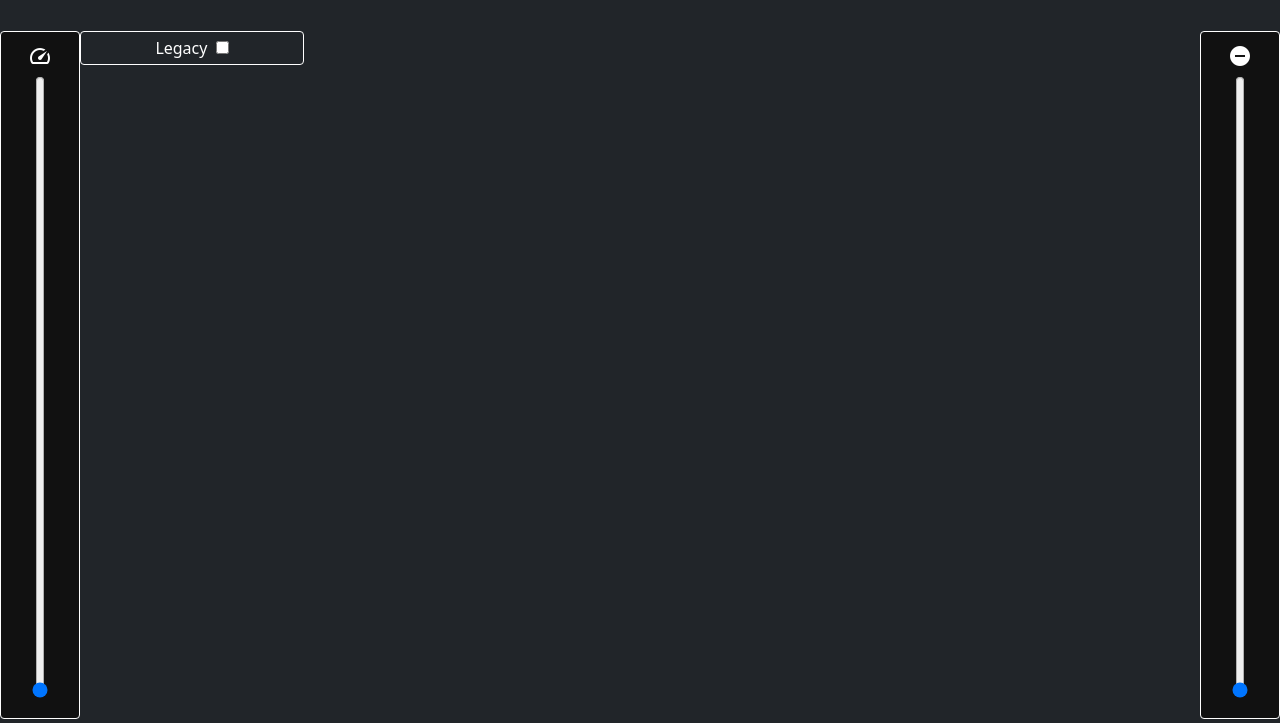
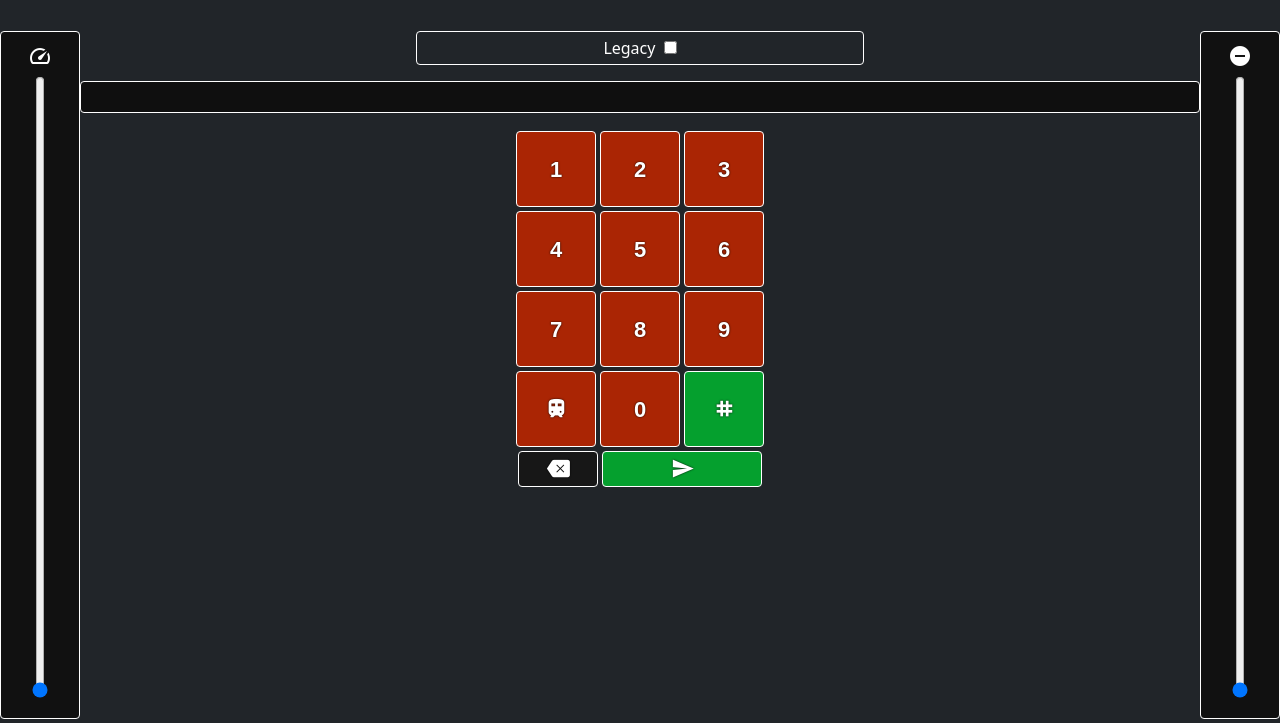
Before and after one commit to rileyzzz/TMCCInterface, a website built with webpack: page demo/webapp/dist/index.html in a window 1280 px wide. Shown: the part 77-800 px from the top of the page. Built offline with nearby package versions, Linux system fonts and the light colour scheme; files whose address does not match are found by name.

Commit message:
WIP numeric input

```diff
--- a/demo/webapp/src/js/main.js
+++ b/demo/webapp/src/js/main.js
@@ -31,6 +31,24 @@ socket.on('disconnect', function(){
   console.log('Disconnect from server')
 });
 
+// prevent zooming on ios
+document.addEventListener('gesturestart', function (e) {
+  e.preventDefault();
+});
+
+let numericInput = true;
+let numericBuf = "";
+
+function updateNumeric(value) {
+  numericBuf += value;
+  $("#kp-buffer").text(numericBuf);
+}
+
+function clearNumeric() {
+  numericBuf = "";
+  $("#kp-buffer").text(numericBuf);
+}
+
 $(document).ready(function () {
 
   $("#throttle").on('input change', function () {
@@ -47,4 +65,31 @@ $(document).ready(function () {
     let cmd = "setLegacy " + (this.checked ? 1 : 0).toString() + "\r\n";
     socket.emit('command', cmd);
   });
+
+  $("#kp-numeric").addClass("active-mode");
+  $("#kp-engine").click(function (e) {
+    numericInput = false;
+    $("#kp-engine").addClass("active-mode");
+    $("#kp-numeric").removeClass("active-mode");
+  });
+
+  $("#kp-numeric").click(function (e) {
+    numericInput = true;
+    $("#kp-numeric").addClass("active-mode");
+    $("#kp-engine").removeClass("active-mode");
+  });
+
+  $("#kp-clear").click(function (e) {
+    clearNumeric();
+  });
+
+  $("#kp-go").click(function (e) {
+
+  });
+
+  for (let i = 0; i <= 9; i++) {
+    $("#kp-" + i.toString()).click(function (e) {
+      updateNumeric(i.toString());
+    });
+  }
 });
--- a/demo/webapp/src/scss/styles.scss
+++ b/demo/webapp/src/scss/styles.scss
@@ -66,13 +66,97 @@ body {
     flex-direction: column;
 }
 
-.legacy-container {
-    flex-direction: row;
-}
+// .legacy-container {
+//     // flex-direction: row;
+//     // align-items: center;
+// }
 
 .legacy-box {
     padding: 4px;
     border: 1px solid white;
     border-radius: 4px;
-    width: 20%;
+    width: 40%;
+    flex-grow: 0;
+    flex-shrink: 0;
+    margin: auto;
 }
+
+.kp-buffer-container {
+    margin: 16px auto 0px auto;
+}
+
+.kp-buffer {
+    margin: auto;
+    height: 32px;
+    min-width: 128px;
+    background-color: #0f0f0f;
+    border: 1px solid white;
+    border-radius: 4px;
+    padding: 2px;
+    font-family: Arial;
+    font-size: 28px;
+    text-align: center;
+}
+
+.keypad {
+    display: flex;
+    flex-direction: column;
+    // width: 80%;
+    margin: 16px auto 0px auto;
+}
+
+.kp-row {
+    display: flex;
+    flex-direction: row;
+    justify-content: center;
+    height: 80px;
+}
+
+.kp-row-small {
+    display: flex;
+    flex-direction: row;
+    justify-content: center;
+    height: 40px;
+}
+
+.kp-button {
+    width: 80px;
+    background: #aa2504;
+    border: 1px solid white;
+    border-radius: 4px;
+    margin: 2px;
+    color: white;
+    font-weight: bold;
+    font-size: 22px;
+    text-shadow: 0px 0px 2px black;
+    transition: background-color .2s;
+    transition-timing-function: ease-out;
+}
+
+#kp-clear {
+    background: #171717;
+    // width: 120px;
+    // flex-grow: 1;
+}
+
+#kp-go {
+    background: #05a02e;
+    width: 160px;
+    // flex-grow: 1;
+}
+
+#kp-go:active {
+    background: #035f1c;
+}
+
+.kp-text {
+    font-family: Arial;
+}
+
+.kp-button:active {
+    background: #671702;
+}
+
+.active-mode {
+    background: #05a02e;
+}
```
Also changed, not shown: demo/webapp/dist/index.html, demo/webapp/dist/main.js.
